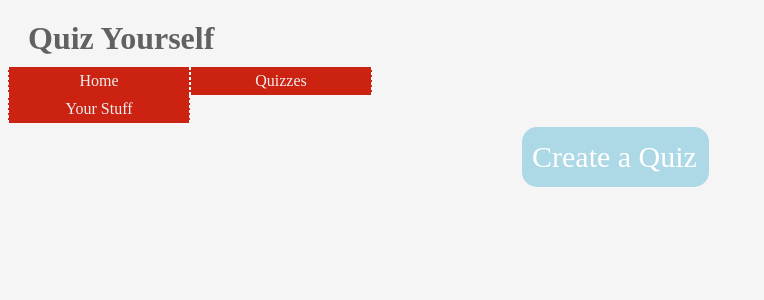
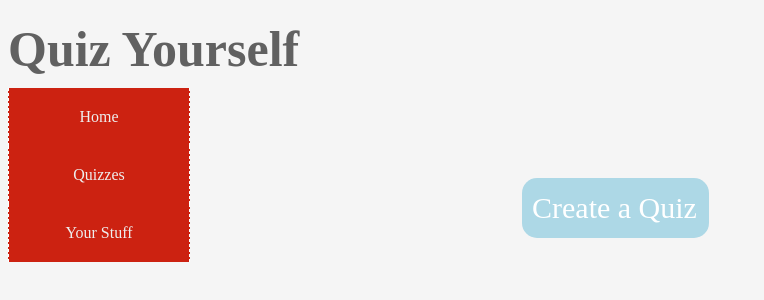
Before and after one commit to indigosquirrelio/spork, a plain HTML site: page index.html in a window 1280 px wide. Shown: the whole page, without its empty margins (0-764 px from the left). Drawn offline with Linux system fonts and the light colour scheme.

Commit message:
Fixes navigation bar.

```diff
--- a/style.css
+++ b/style.css
@@ -5,7 +5,9 @@ background-color:#f5f5f5;
 
 h1
 {
+font-size:50px;
 margin:20px;
+margin-left: 0px;
 color:000000;
 filter: alpha(opacity=60);
 -moz-opacity:0.6;
@@ -22,22 +24,20 @@ padding:0;
 list-style:none;
 width:525px
 }
-ul#nav-list li
-{
-display:inline
-}
 ul#nav-list li a
 {
+display:block;
+background-color: CC2211;
 text-decoration:none;
 padding:5px 30px;
+padding-top: 20px;
+padding-bottom:20px;
 padding-left: 40px;
 padding-right:40px;
 width:100px;
-background:#CC2211;
 color:#eee;
 text-align:center;
 border-left:1px dashed #FFFFFF;
-float: left;
 border-left:1px dashed #FFFFFF;
 border-right: 1px dashed #FFFFFF;
 }
@@ -77,7 +77,7 @@ text-align: center;
 padding-left:10px;
 padding-right:12px;
 padding-top: 0;
-margin-top: 60px;
+margin-top: -100px;
 left:40%;
 }
 .about:hover
```
